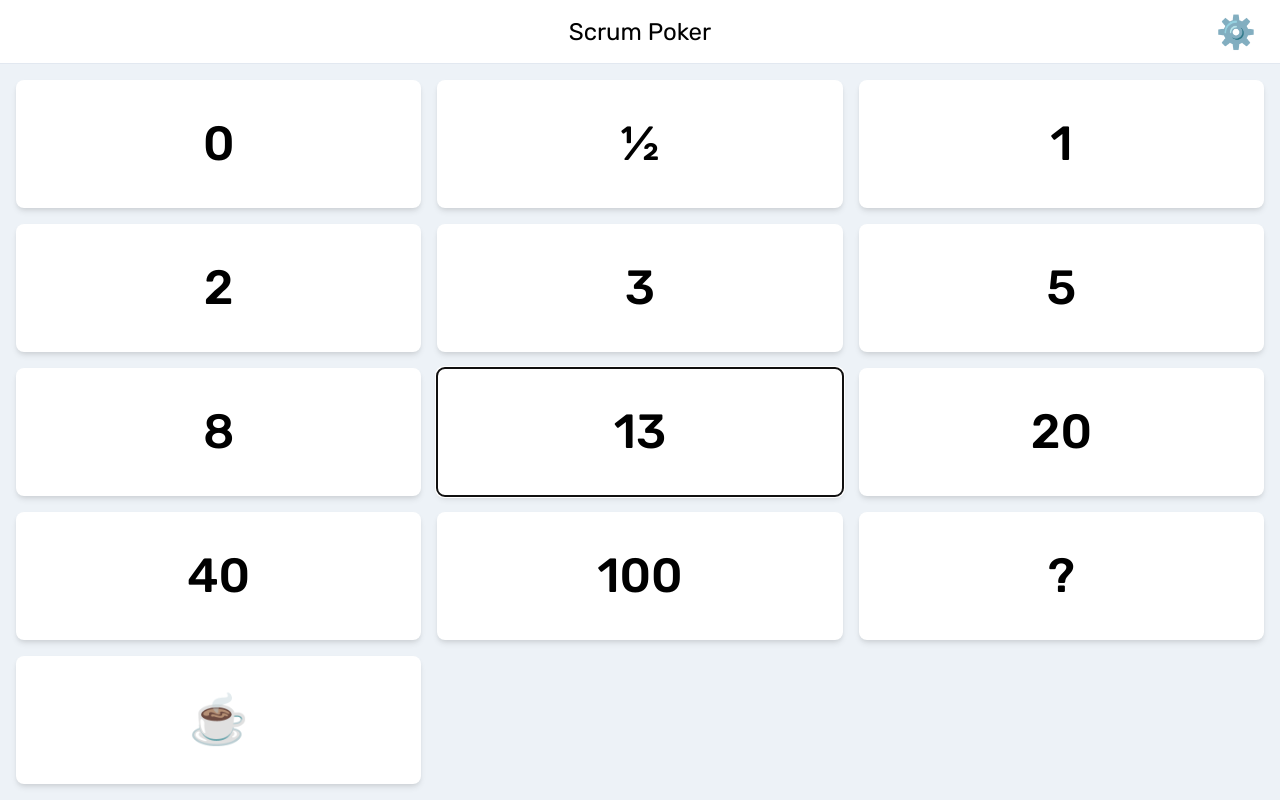
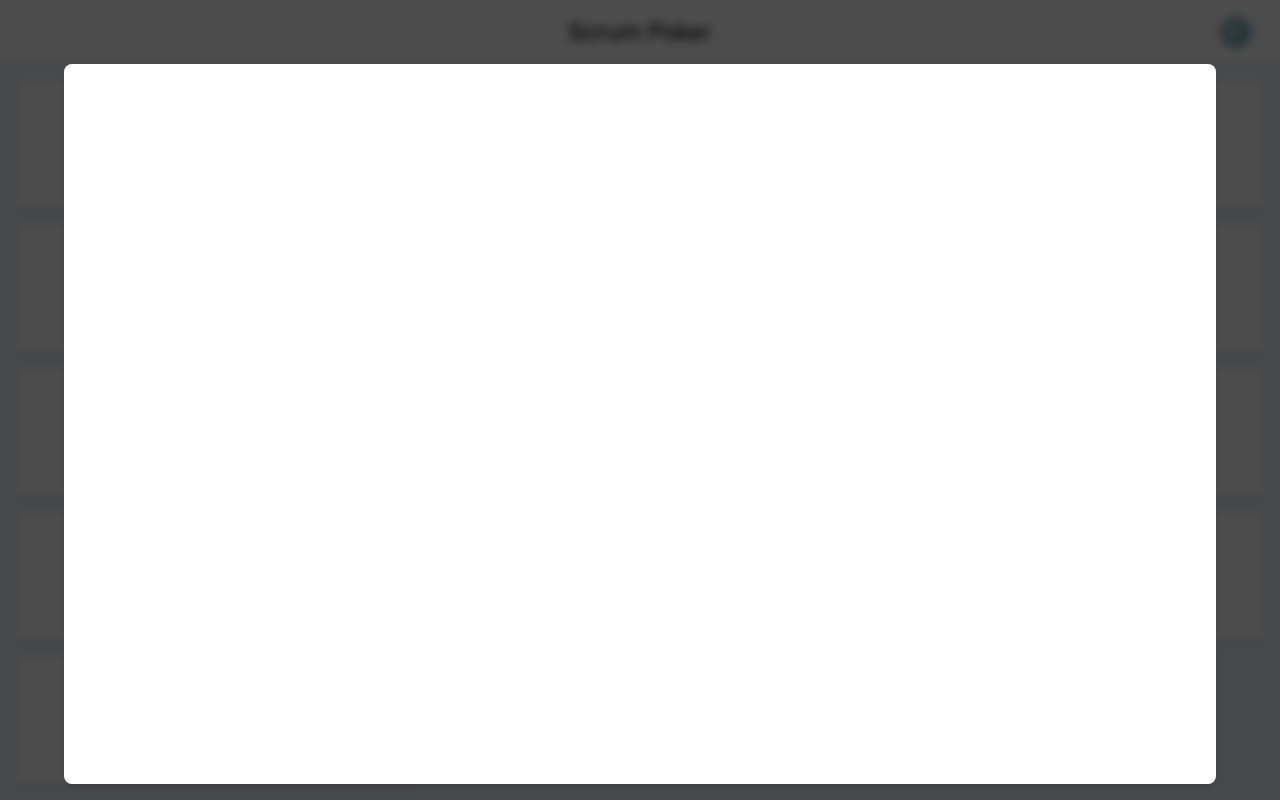
Before and after one commit to sarioglu/scrum-cards, a Svelte app: page / in a window 1280 px wide. Both pictures are taken after a click on the button "13". Built offline with nearby package versions, Linux system fonts and the light colour scheme.

Commit message:
Add selected card

```diff
--- a/src/components/Card.svelte
+++ b/src/components/Card.svelte
@@ -9,6 +9,8 @@
     })
 
   export let number
+  export let selected = false
+  export let show = true
 </script>
 
 <style>
@@ -27,6 +29,14 @@
   .card:hover {
     box-shadow: 0 20px 25px -5px rgba(0, 0, 0, 0.1), 0 10px 10px -5px rgba(0, 0, 0, 0.04);
   }
+
+  .selected {
+    font-size: 10rem;
+  }
+
+  .selected.hide {
+    color: transparent;
+  }
 </style>
 
-<button class="card" on:click={select}>{number}</button>
+<button class={`card ${selected ? 'selected' : ''} ${show ? '' : 'hide'}`} on:click={select}>{number}</button>
--- a/src/components/CardGrid.svelte
+++ b/src/components/CardGrid.svelte
@@ -1,5 +1,8 @@
 <script>
+  import { fly } from 'svelte/transition'
+
   import Card from './Card.svelte'
+  import Backdrop from './Backdrop.svelte'
 
   import { currentCardSet } from '../store/cards.js'
 
@@ -13,6 +16,14 @@
   const resetSelection = () => {
     selectedCard = null
     showCard = false
+  }
+
+  const toggleShowCard = () => {
+    if (showCard) {
+      resetSelection()
+    } else {
+      showCard = true
+    }
   }
 </script>
 
@@ -52,6 +63,14 @@
       max-width: 1280px;
     }
   }
+
+  .selected-card {
+    display: grid;
+    position: absolute;
+    width: 90%;
+    height: 90%;
+    margin: 5%;
+  }
 </style>
 
 <div class="grid">
@@ -59,3 +78,11 @@
     <Card {number} on:select={selectCard} />
   {/each}
 </div>
+
+{#if selectedCard}
+  <Backdrop on:close={resetSelection}>
+    <div class="selected-card" transition:fly={{ y: 300 }}>
+      <Card number={selectedCard} selected show={showCard} on:select={toggleShowCard} />
+    </div>
+  </Backdrop>
+{/if}
```
